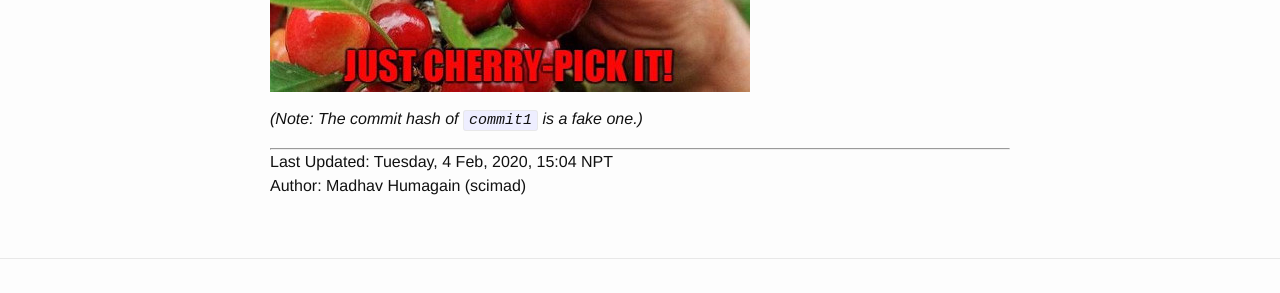
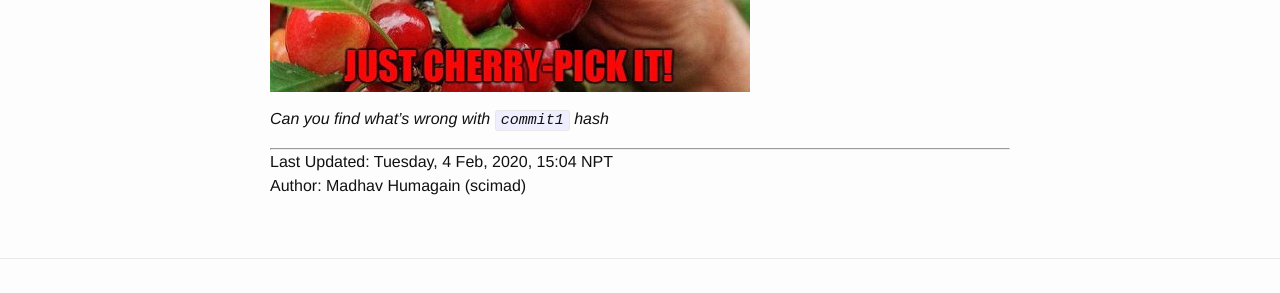
Before and after one commit to scimad/scimad.github.io, a Jekyll site: the page built from _posts/2020-02-04-git-is-nice.markdown, in a window 1280 px wide. Shown: the part 1228-1521 px from the top of the page. Built offline with Jekyll 4.4.1, drawn with Linux system fonts in a browser that asks for light colours.

Commit message:
Minor fix

```diff
--- a/_posts/2020-02-04-git-is-nice.markdown
+++ b/_posts/2020-02-04-git-is-nice.markdown
@@ -33,7 +33,7 @@ Also, I think this deserves a meme!
 
 ![Cherry Pick](/assets/imgs/meme/cherry-pick.jpg)
 
-*(Note: The commit hash of `commit1` is a fake one.)*
+*Can you find what's wrong with `commit1` hash*
 
 ----------
 Last Updated: Tuesday, 4 Feb, 2020, 15:04 NPT
```
